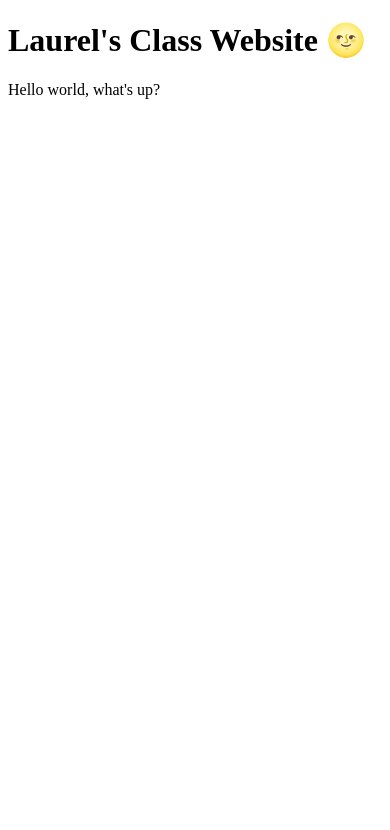
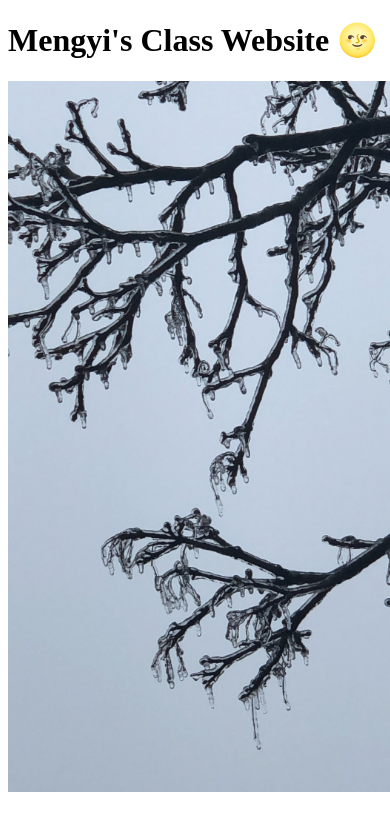
Before and after one commit to mengyi-qian/interactive, a plain HTML site: page index.html in a window 390 px wide. Drawn offline with Linux system fonts and the light colour scheme.

Commit message:
added an image from my phone

```diff
--- a/index.html
+++ b/index.html
@@ -8,7 +8,8 @@
     <link rel="icon" href="#" />
   </head>
   <body>
-    <h1>Laurel's Class Website 🌝</h1>
-    Hello world, what's up?
+    <h1>Mengyi's Class Website 🌝</h1>
+    <img src="assets/phone-test.jpg" width="400px">
+    <br>
   </body>
 </html>
```
Also changed, not shown: assets/phone-test.jpg (added).
